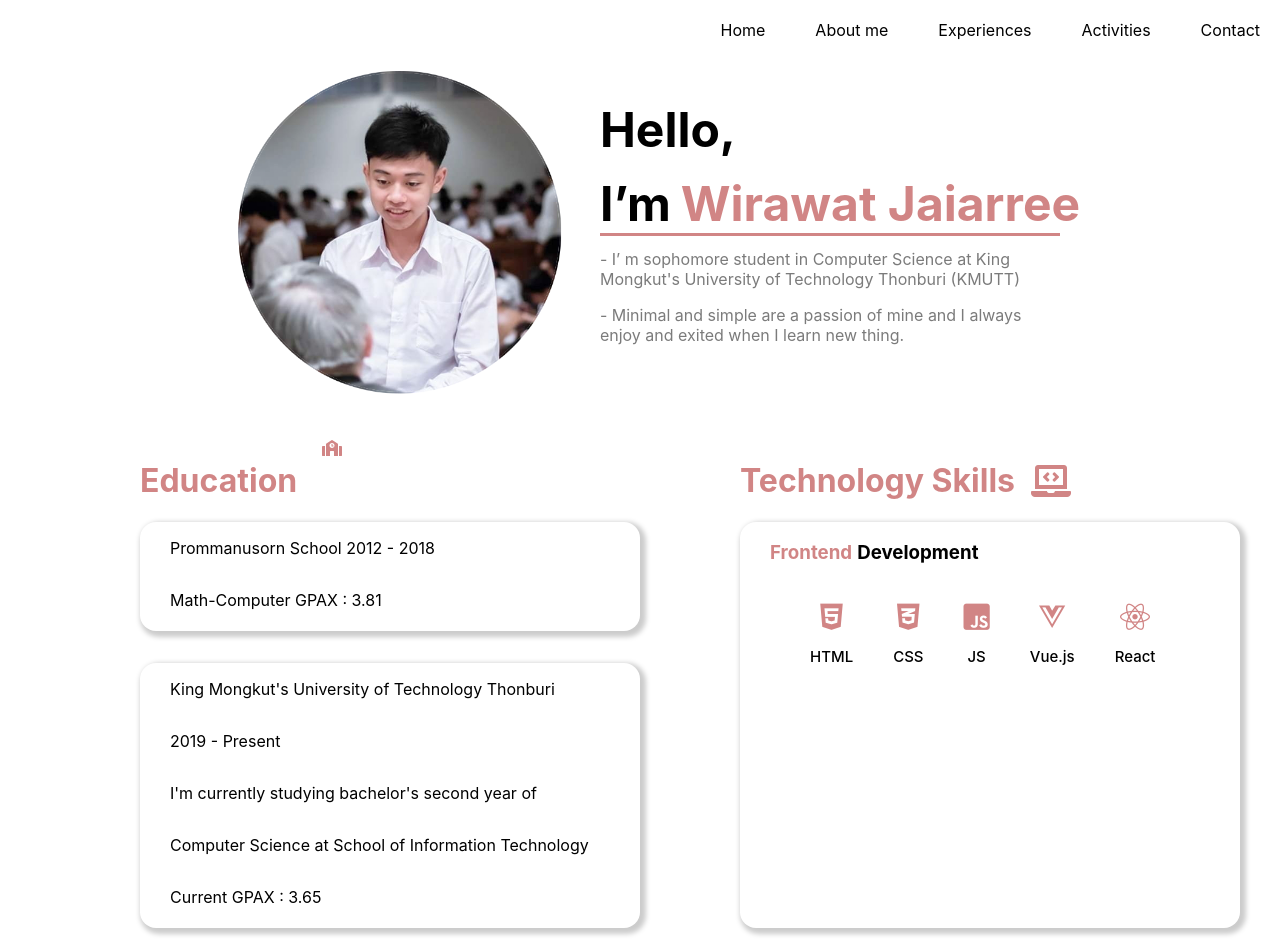
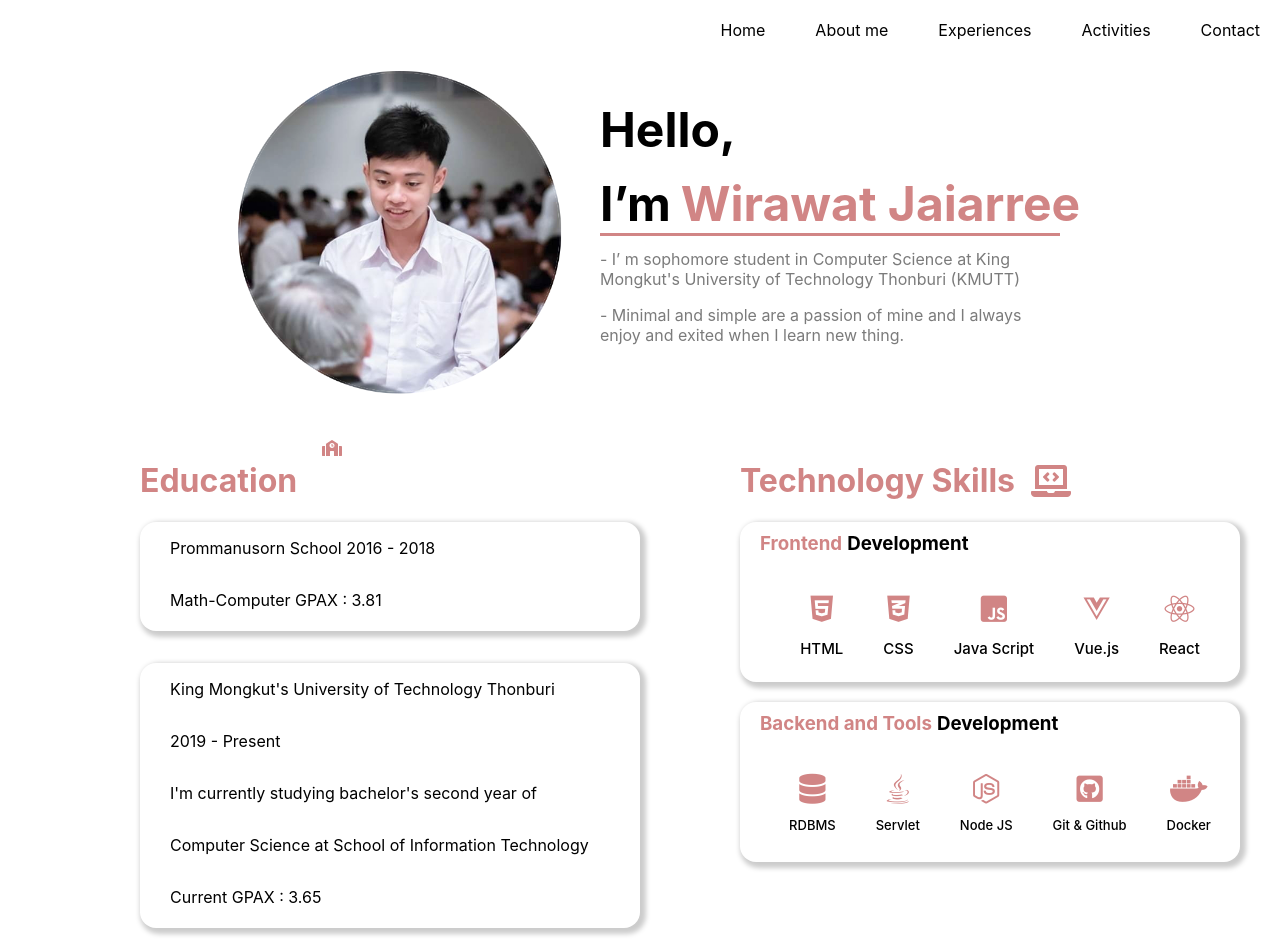
Before and after one commit to wiree65/Wiree-Porfolio, a Next.js app: page /about in a window 1280 px wide. Shown: the top 952 px of the page. Built offline with nearby package versions, Linux system fonts and the light colour scheme.

Commit message:
[UPDATE] skills

```diff
--- a/component/skills.js
+++ b/component/skills.js
@@ -1,17 +1,29 @@
 import { Fragment, useState, useEffect } from "react";
 
-const Skills = (props) => {
+const Skills = ({ id }) => {
   const skills = [
     {
       icons: [
         { title: "HTML", icon: "html5" },
         { title: "CSS", icon: "css3-alt" },
-        { title: "JS", icon: "js-square" },
+        { title: "Java Script", icon: "js-square" },
         { title: "Vue.js", icon: "vuejs" },
         { title: "React", icon: "react" },
       ],
     },
   ];
+  const dnt = [
+    {
+      icons: [
+        { title: "RDBMS", icon: "fas fa-database" },
+        { title: "Servlet", icon: "fab fa-java" },
+        { title: "Node JS", icon: "fab fa-node-js" },
+        { title: "Git & Github", icon: "fab fa-github-square" },
+        { title: "Docker", icon: "fab fa-docker" },
+      ],
+    },
+  ];
+  if (id == "font") {
     return (
       <Fragment>
         <div className="row">
@@ -21,7 +33,11 @@ const Skills = (props) => {
                 <div className="row" style={{ marginLeft: "20px" }}>
                   {i.icons.map((s, i) => (
                     <div>
-                    <div className="column" key={i} style={{ margin: "20px" }}>
+                      <div
+                        className="column"
+                        key={i}
+                        style={{ margin: "20px" }}
+                      >
                         <i
                           className={`fab fa-${s.icon}`}
                           style={{ color: "#d18585", fontSize: "30px" }}
@@ -39,7 +55,7 @@ const Skills = (props) => {
         <style jsx>{`
           .row {
             display: flex;
-          justify-content: flex-start;
+            justify-content: center;
             align-items: center;
           }
           .column {
@@ -55,6 +71,61 @@ const Skills = (props) => {
         `}</style>
       </Fragment>
     );
+  }
+  if (id == "back") {
+    return (
+      <Fragment>
+        <div className="row">
+          <div>
+            {dnt.map((i, index) => (
+              <div key={index}>
+                <div className="row" style={{ marginLeft: "20px" }}>
+                  {i.icons.map((s, i) => (
+                    <div>
+                      <div
+                        className="column"
+                        key={i}
+                        style={{ margin: "20px" }}
+                      >
+                        <i
+                          className={`${s.icon}`}
+                          style={{ color: "#d18585", fontSize: "30px" }}
+                        ></i>
+
+                        <p className="font" style={{ fontSize: "13px" }}>
+                          {s.title}
+                        </p>
+                      </div>
+                    </div>
+                  ))}
+                </div>
+              </div>
+            ))}
+          </div>
+        </div>
+        <style jsx>{`
+          .row {
+            display: flex;
+            justify-content: center;
+            align-items: center;
+          }
+          .column {
+            display: flex;
+            justify-content: center;
+            align-items: center;
+            flex-direction: column;
+          }
+          .font {
+            font-size: 15px;
+            font-weight: 500;
+          }
+        `}</style>
+      </Fragment>
+    );
+  }
+
+  return <Fragment>
+    test
+  </Fragment>;
 };
-
 export default Skills;
--- a/component/typing.js
+++ b/component/typing.js
@@ -14,7 +14,6 @@ const Tying = ({}) => {
           font-weight: 500;
           white-space: nowrap;
           overflow: hidden;
-          // transform: translateY(-50%);
         }
 
         .anim-typewriter {
--- a/pages/about.js
+++ b/pages/about.js
@@ -1,6 +1,6 @@
 import { Fragment, useState, useEffect } from "react";
 import Layout from "../component/Layout";
-import Skills from "../component/skills"
+import Skills from "../component/skills";
 import Footer from "../component/Footer";
 import { FontAwesomeIcon } from "@fortawesome/react-fontawesome";
 import {
@@ -88,7 +88,7 @@ const About = () => {
                     />
                   </div>
                   <div className="card">
-                    <p>Prommanusorn School 2012 - 2018</p>
+                    <p>Prommanusorn School 2016 - 2018</p>
                     <p>Math-Computer GPAX : 3.81</p>
                   </div>
 
@@ -121,14 +121,41 @@ const About = () => {
                       display: "flex",
                       flexDirection: "column",
                       justifyContent: "flex-start",
+                      height: "160px",
+                      padding: "0px",
                     }}
                   >
-                    <div className="row">
-                      <h3 style={{ color: "#D18585" }}>Frontend</h3>
-                      <h3 style={{ marginLeft: "5px" }}>Development</h3>
+                    <div className="row" style={{ paddingLeft: "20px" }}>
+                      <h3 style={{ color: "#D18585", marginTop: "10px" }}>
+                        Frontend
+                      </h3>
+                      <h3 style={{ marginLeft: "5px", marginTop: "10px" }}>
+                        Development
+                      </h3>
                     </div>
-                   <Skills/>
-
+                    <Skills id={'font'}></Skills>
+                    <br />
+                  </div>
+                  <br />
+                  <div
+                    className="card"
+                    style={{
+                      display: "flex",
+                      flexDirection: "column",
+                      justifyContent: "flex-start",
+                      height: "160px",
+                      padding: "0px",
+                    }}
+                  >
+                    <div className="row" style={{ paddingLeft: "20px" }}>
+                      <h3 style={{ color: "#D18585", marginTop: "10px" }}>
+                      Backend and Tools
+                      </h3>
+                      <h3 style={{ marginLeft: "5px", marginTop: "10px" }}>
+                        Development
+                      </h3>
+                    </div>
+                    <Skills id={'back'}/>
                   </div>
                 </div>
               </div>
```
Lines whose indentation alone changed are shown as unchanged.
